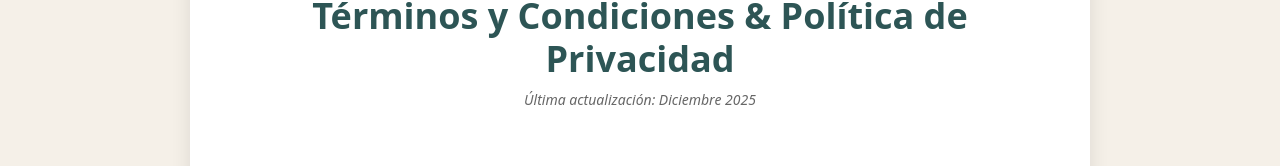
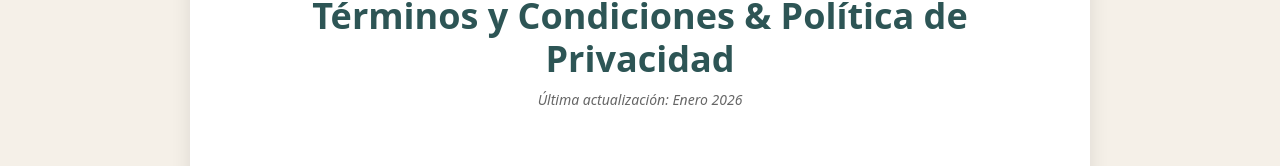
Before and after one commit to academiaparchada/frontend-academic, a React (Vite) app: page /terms-and-policies in a window 1280 px wide. Shown: the part 163-329 px from the top of the page. Built offline with nearby package versions, Linux system fonts and the light colour scheme; no server answers.

Commit message:
cambio en fecha de terminos y condiciones

```diff
--- a/src/pages/terms_and_policies.jsx
+++ b/src/pages/terms_and_policies.jsx
@@ -14,7 +14,7 @@ export const TermsAndPolicies = () => {
             <h1 className="terms_main_title">
               Términos y Condiciones & Política de Privacidad
             </h1>
-            <p className="terms_last_updated">Última actualización: Diciembre 2025</p>
+            <p className="terms_last_updated">Última actualización: Enero 2026</p>
 
             {/* Términos y Condiciones */}
             <section className="terms_section">
```
